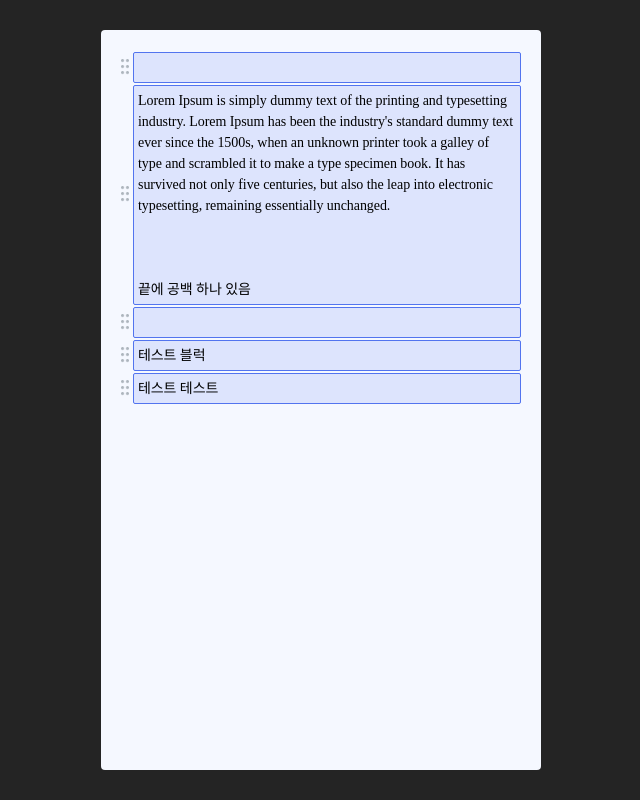
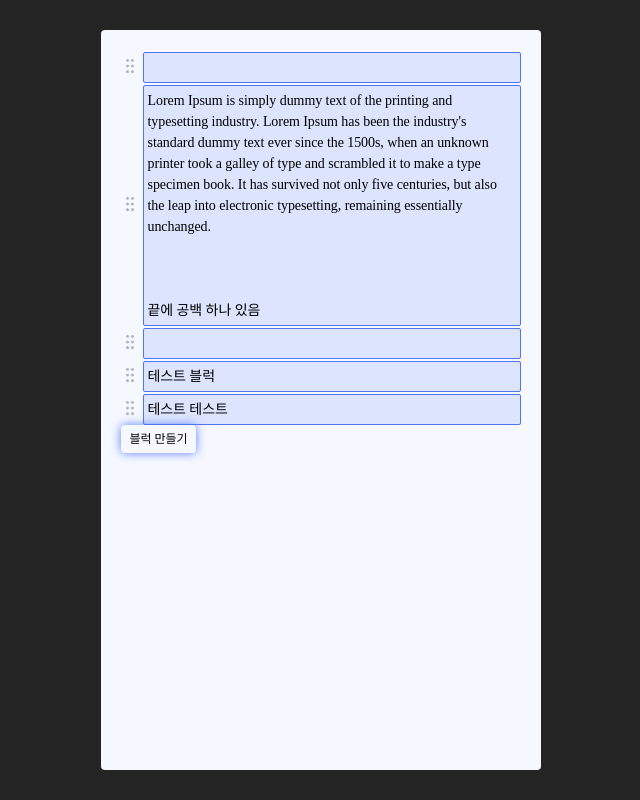
Before and after one commit to corinthionia/block-dnd-demo, a React (Create React App) app: page / in a window 1280 px wide. Shown: the whole page, without its empty margins (319-959 px from the left). Built offline with nearby package versions, Linux system fonts and the light colour scheme.

Commit message:
:lipstick: design: update UI

```diff
--- a/src/Workspace.js
+++ b/src/Workspace.js
@@ -24,6 +24,7 @@ const Workspace = ({ data, setData }) => {
         (block) => block.blockId === parseInt(e.target.id)
       );
 
+      // 일단 임시로 lodash 사용... 나중에 uninstall 할 예정...
       const newData = _.cloneDeep(data);
 
       await newData.blocks.splice(idx + 1, 0, {
@@ -33,8 +34,8 @@ const Workspace = ({ data, setData }) => {
       });
 
       setData(newData);
+      setIsNewBlockAdded(true);
       console.log('블럭 추가!');
-      setIsNewBlockAdded(true);
     }
   };
 
@@ -52,7 +53,6 @@ const Workspace = ({ data, setData }) => {
       selection.removeAllRanges();
       selection.addRange(range);
 
-      setPrevKey('');
       setIsNewBlockAdded(false);
     }
   }, [isNewBlockAdded]);
@@ -87,6 +87,7 @@ const Workspace = ({ data, setData }) => {
             </BlockWrapper>
           );
         })}
+        <FloatingBtn>블럭 만들기</FloatingBtn>
       </Editor>
     </Wrapper>
   );
@@ -116,6 +117,7 @@ const BlockWrapper = styled.div`
 
   display: flex;
   align-items: center;
+  background: none;
 `;
 
 const Block = styled.div`
@@ -131,12 +133,40 @@ const Block = styled.div`
   font-size: 14px;
   line-height: 150%;
   letter-spacing: -0.005em;
+
+  ::selection {
+    background: #cbe5f3;
+  }
 `;
 
 const DragIcon = styled.img`
-  height: 16px;
+  width: 8px;
+  height: 15px;
   cursor: pointer;
   margin-right: 4px;
+  padding: 5px;
+  background: none;
+  border-radius: 2px;
+  &:hover {
+    background: #e9ecef;
+    padding: 5px;
+  }
+`;
+
+const FloatingBtn = styled.div`
+  width: 75px;
+  height: 28px;
+  border-radius: 4px;
+  background: #f5f8ff;
+  box-shadow: 0px 0px 10px #5c7cfa;
+
+  font-weight: 400;
+  font-size: 12px;
+  line-height: 20px;
+
+  display: flex;
+  justify-content: center;
+  align-items: center;
 `;
 
 export default Workspace;
```
